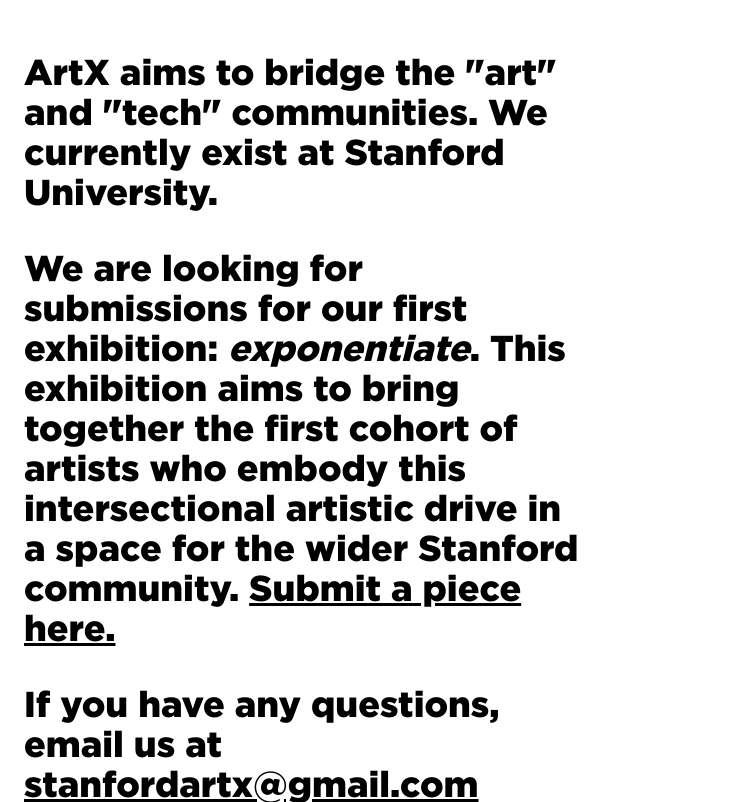
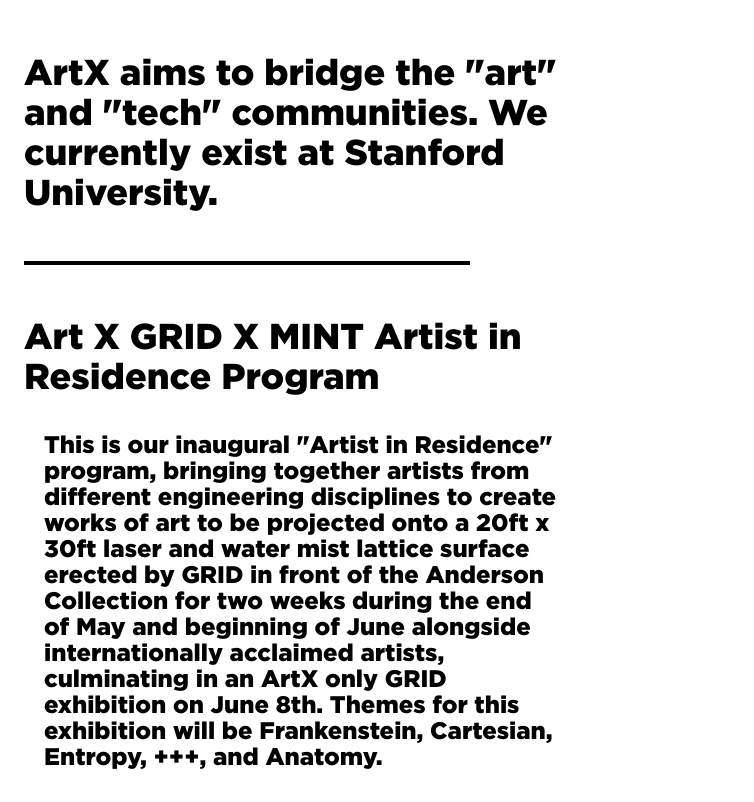
Before and after one commit to btroo/stanfordartx, a plain HTML site: page index.html in a window 1280 px wide. Shown: the top 802 px of the page, 526-1280 px from the left. Drawn offline with Linux system fonts and the light colour scheme.

Commit message:
artist in residence

```diff
--- a/index.css
+++ b/index.css
@@ -141,3 +141,14 @@ input:focus, input:active {
     padding: 1.5em;
   }
 }
+
+.desc {
+  margin: 20px;
+}
+
+.line {
+  height: 4px;
+  width: 80%;
+  margin: 50px 0px;
+  background-color: black;
+}
--- a/index.html
+++ b/index.html
@@ -14,14 +14,28 @@
         <div class="inner-intro-container">
           <p class="first">
             ArtX aims to bridge the "art" and "tech" communities.
-            We currently exist at Stanford University.</p>
+            We currently exist at Stanford University.
+          </p>
+          <div class="line"></div>
           <p>
-            We are looking for submissions for our first exhibition: <span class="italic">exponentiate</span>. This exhibition aims
-            to bring together the first cohort of artists who embody this intersectional artistic drive in a space for the wider Stanford community.
+            Art X GRID X MINT Artist in Residence Program <br />
+          </p>
+          <div class="desc">
+            This is our inaugural  "Artist in Residence" program, bringing together artists from different
+            engineering disciplines to create works of art to be projected onto a 20ft x 30ft laser and water
+            mist lattice surface erected by GRID in front of the Anderson Collection for two weeks during the end
+            of May and beginning of June alongside internationally acclaimed artists, culminating in an ArtX only
+            GRID exhibition on June 8th. Themes for this exhibition will be Frankenstein, Cartesian, Entropy, +++, and Anatomy. <br />
+          </div>
+
+          <p>
+            Deadline: Sunday 22 April.
             <a href="https://artxstanford.typeform.com/to/mrihyV">
-              Submit a piece here.
+              Apply here.
             </a>
           </p>
+
+          <div class="line"></div>
 
           <p>If you have any questions, email us at
             <a href="mailto:stanfordartx@gmail.com">stanfordartx@gmail.com</a>
```
